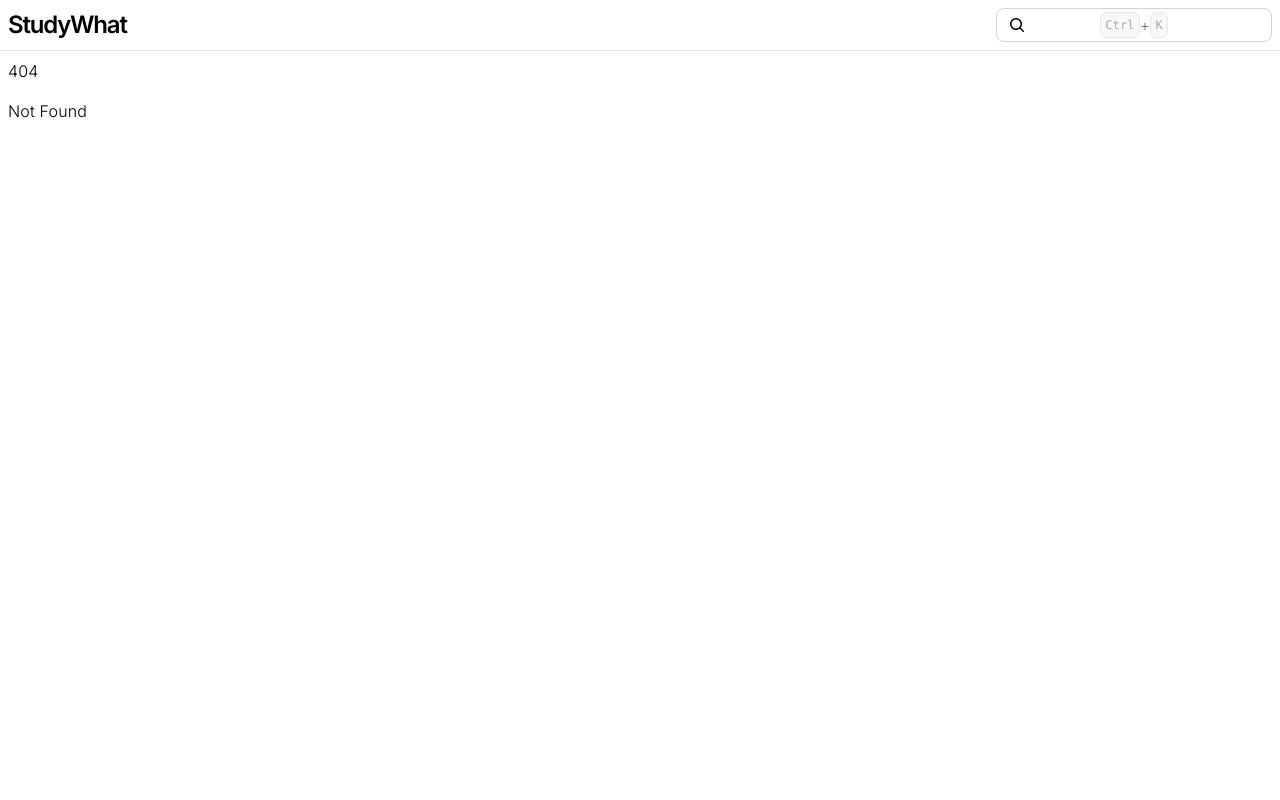
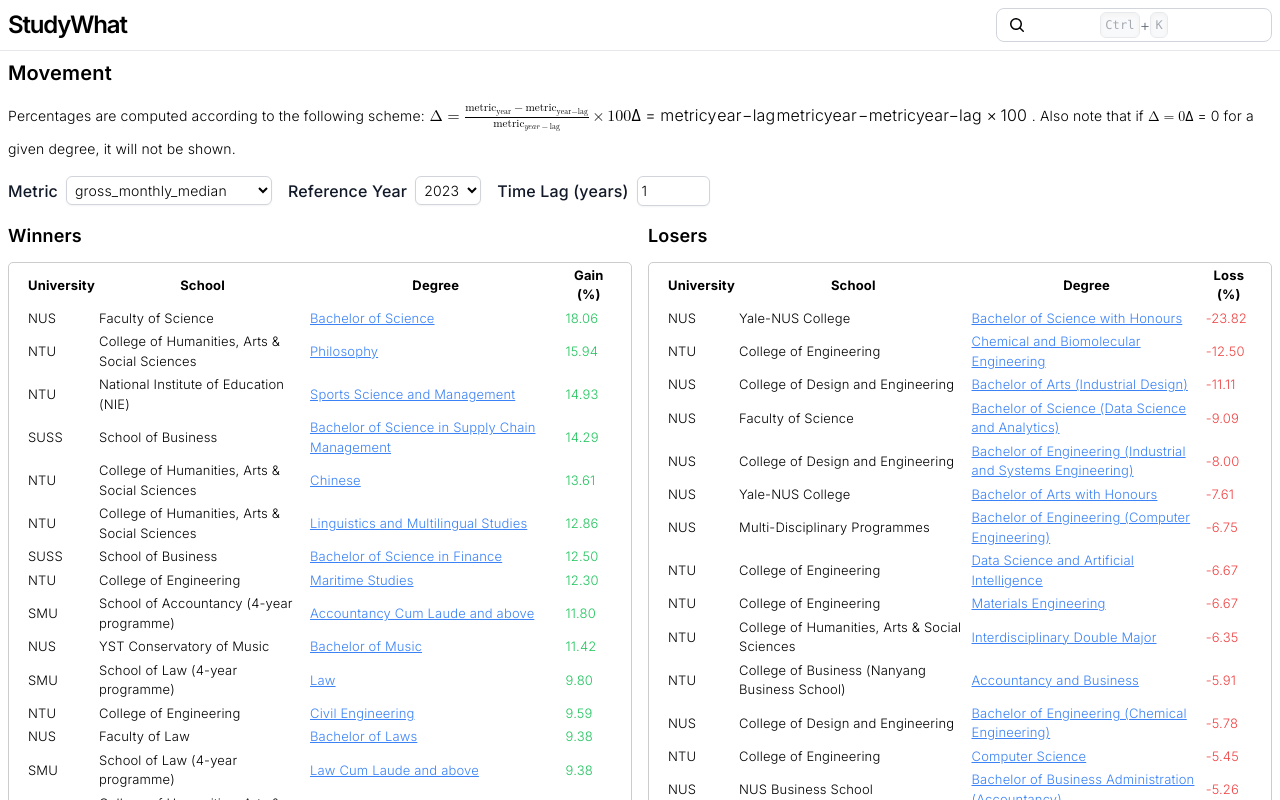
Before and after one commit to hewliyang/studywhat, a SvelteKit app: page /movement in a window 1280 px wide. Before the commit this address had no page. Shown: the top 800 px of the page. Built offline with nearby package versions, Linux system fonts and the light colour scheme.

Commit message:
feat: add controls for movement page

```diff
--- a/package.json
+++ b/package.json
@@ -13,6 +13,7 @@
     "@sveltejs/adapter-auto": "^3.0.0",
     "@sveltejs/kit": "^2.0.0",
     "@sveltejs/vite-plugin-svelte": "^3.0.0",
+    "@types/katex": "^0.16.7",
     "@types/lodash": "^4.17.0",
     "@vincjo/datatables": "^1.14.5",
     "autoprefixer": "^10.4.16",
@@ -30,6 +31,7 @@
     "@fontsource-variable/inter": "^5.0.17",
     "@unovis/svelte": "1.3.6-beta.0",
     "@unovis/ts": "1.3.6-beta.0",
+    "katex": "^0.16.10",
     "lodash": "^4.17.21"
   }
 }
--- /dev/null
+++ b/src/lib/components/Katex.svelte
@@ -0,0 +1,23 @@
+<script lang="ts">
+	import katex from "katex";
+	export let math: string;
+	export let displayMode = false;
+
+	const options = {
+		displayMode: displayMode,
+		throwOnError: false,
+	};
+
+	$: katexString = katex.renderToString(math, options);
+</script>
+
+<svelte:head>
+	<link
+		rel="stylesheet"
+		href="https://cdn.jsdelivr.net/npm/katex@0.12.0/dist/katex.min.css"
+		integrity="sha384-AfEj0r4/OFrOo5t7NnNe46zW/tFgW6x/bCJG8FqQCEo3+Aro6EYUG4+cU+KJWu/X"
+		crossorigin="anonymous"
+	/>
+</svelte:head>
+
+{@html katexString}
--- a/src/lib/data.ts
+++ b/src/lib/data.ts
@@ -3,7 +3,12 @@ import data from "./data.json";
 import url from "./data.json?url";
 import { browser } from "$app/environment";
 import { PREV_YEAR } from "./constants";
-import type { DataRecord, FlatRecord, WinnersRecord } from "$lib/types";
+import type {
+	DataRecord,
+	FlatRecord,
+	WinnersRecord,
+	YearlyRecord,
+} from "$lib/types";
 
 type _IntermediateSearchResult = {
 	record: DataRecord;
@@ -95,7 +100,8 @@ export function getGainAndLoss(
 	year: number,
 	k: number = 5,
 	q: number = 5,
-	lag: number = 1
+	lag: number = 1,
+	metric: keyof YearlyRecord = "gross_monthly_median"
 ): Record<string, WinnersRecord[]> {
 	// filter data for year & year - 1
 	const eligibleRecords = data.filter((record) => {
@@ -109,9 +115,8 @@ export function getGainAndLoss(
 		const currentYearData = record.data.find((d) => d.year === year)!;
 		const previousYearData = record.data.find((d) => d.year === year - lag)!;
 		const pctChange =
-			((currentYearData.gross_monthly_median -
-				previousYearData.gross_monthly_median) /
-				previousYearData.gross_monthly_median) *
+			((currentYearData[metric] - previousYearData[metric]) /
+				previousYearData[metric]) *
 			100;
 		return { ...record, pctChange };
 	});
@@ -123,7 +128,7 @@ export function getGainAndLoss(
 		["desc"]
 	);
 
-	const topKWinners = sortedRecords.filter((r) => r.pctChange >= 0).slice(0, k);
+	const topKWinners = sortedRecords.filter((r) => r.pctChange > 0).slice(0, k);
 	const bottomQLosers = _.orderBy(
 		sortedRecords.filter((r) => r.pctChange < 0).slice(-q),
 		["pctChange"],
--- a/src/routes/+layout.svelte
+++ b/src/routes/+layout.svelte
@@ -24,11 +24,8 @@
 				>GitHub (Web)</a
 			>
 			<span class="mx-2">&bull;</span>
-			<a href="https://github.com/hewliyang/ges-report-to-csv" class="underline"
-				>GitHub (Report Parser)</a
-			>
+			<a href="/disclaimers" class="underline">Disclaimers</a>
 		</div>
-		<p class="text-center">Singapore Open Data License 1.0</p>
 	</div>
 </footer>
 
--- a/src/routes/+page.svelte
+++ b/src/routes/+page.svelte
@@ -78,7 +78,7 @@
 			<h1 class="font-semibold text-lg">Largest Year on Year Gains (%)</h1>
 			<a
 				class="flex items-center ml-auto hover:scale-[105%]"
-				href={`/movers/?year=${selectedYr}`}
+				href={`/movement/?year=${selectedYr}`}
 				><svg
 					width="8"
 					height="8"
--- /dev/null
+++ b/src/routes/movement/+page.svelte
@@ -0,0 +1,202 @@
+<script lang="ts">
+	import { goto } from "$app/navigation";
+	import { YEARS, long2short } from "$lib/constants";
+	import Katex from "$lib/components/Katex.svelte";
+
+	export let data;
+
+	const metricOpts = [
+		"employment_rate_overall",
+		"employment_rate_ft_perm",
+		"basic_monthly_mean",
+		"basic_monthly_median",
+		"gross_monthly_mean",
+		"gross_monthly_median",
+		"gross_mthly_25_percentile",
+		"gross_mthly_75_percentile",
+	];
+
+	function handleChange() {
+		goto(`/movement/?year=${data.year}&lag=${data.lag}&metric=${data.metric}`);
+	}
+</script>
+
+<svelte:head>
+	<link
+		rel="stylesheet"
+		href="https://cdn.jsdelivr.net/npm/katex@0.16.10/dist/katex.min.css"
+		integrity="sha384-wcIxkf4k558AjM3Yz3BBFQUbk/zgIYC2R0QpeeYb+TwlBVMrlgLqwRjRtGZiK7ww"
+		crossorigin="anonymous"
+	/>
+	<script
+		defer
+		src="https://cdn.jsdelivr.net/npm/katex@0.16.10/dist/katex.min.js"
+		integrity="sha384-hIoBPJpTUs74ddyc4bFZSM1TVlQDA60VBbJS0oA934VSz82sBx1X7kSx2ATBDIyd"
+		crossorigin="anonymous"
+	></script>
+</svelte:head>
+
+<h1 class="font-semibold text-xl">Movement</h1>
+
+<p>
+	<span class="text-sm">
+		Percentages are computed according to the following scheme:
+	</span>
+	<Katex
+		math={"\\Delta=\\frac{\\text{metric}_{\\text{year}} - \\text{metric}_{\\text{year}-\\text{lag}}}{\\text{metric}_{year-\\text{lag}}} \\times 100"}
+	/>
+	<span class="text-sm">
+		. Also note that if <Katex math={"\\Delta = 0"} /> for a given degree, it will
+		not be shown.
+	</span>
+</p>
+
+<div class="flex flex-col gap-4 md:flex-row">
+	<!-- metric input -->
+	<div class="flex flex-col md:flex-row md:items-center">
+		<label
+			for="metric"
+			class="block font-medium text-gray-900 mb-1 md:mb-0 md:mr-2">Metric</label
+		>
+		<select
+			name="metric"
+			bind:value={data.metric}
+			on:change={handleChange}
+			class="text-sm inline-block p-1 border border-gray-300 bg-white rounded-md shadow-sm focus:outline-none focus:ring-indigo-500 focus:border-indigo-500 w-full md:w-auto"
+		>
+			{#each metricOpts as _metric}
+				{@const selected = _metric === data.metric}
+				<option value={_metric} {selected}>{_metric}</option>
+			{/each}
+		</select>
+	</div>
+
+	<!-- year select -->
+	<div class="flex flex-col md:flex-row md:items-center">
+		<label
+			for="year"
+			class="block font-medium text-gray-900 mb-1 md:mb-0 md:mr-2"
+			>Reference Year</label
+		>
+		<select
+			name="year"
+			bind:value={data.year}
+			on:change={handleChange}
+			class="text-sm inline-block p-1 border border-gray-300 bg-white rounded-md shadow-sm focus:outline-none focus:ring-indigo-500 focus:border-indigo-500 w-full md:w-auto"
+		>
+			{#each YEARS as _year}
+				{@const selected = _year === data.year}
+				<option value={_year} {selected}>{_year}</option>
+			{/each}
+		</select>
+	</div>
+
+	<!-- lag input -->
+	<div class="flex flex-col md:flex-row md:items-center">
+		<label
+			for="lag"
+			class="block font-medium text-gray-900 mb-1 md:mb-0 md:mr-2"
+			>Time Lag (years)</label
+		>
+		<input
+			name="lag"
+			type="number"
+			bind:value={data.lag}
+			on:change={handleChange}
+			min="1"
+			max="10"
+			class="text-sm inline-block p-1 border border-gray-300 bg-white rounded-md shadow-sm focus:outline-none focus:ring-indigo-500 focus:border-indigo-500 w-full md:w-auto"
+		/>
+	</div>
+</div>
+
+<div class="grid grid-cols-1 md:grid-cols-2 gap-4 w-full">
+	<div>
+		<h2 class="font-semibold text-lg mb-3">Winners</h2>
+		{#if data.best.length > 0}
+			<table>
+				<thead>
+					<tr>
+						<th>University</th>
+						<th>School</th>
+						<th>Degree</th>
+						<th>Gain (%)</th>
+					</tr>
+				</thead>
+				<tbody>
+					{#each data.best as row}
+						<tr>
+							<td>{long2short[row.university]}</td>
+							<td>{row.school ?? "-"}</td>
+							<td
+								><a href="/degree/{row.slug}" class="text-blue-500 underline"
+									>{row.degree}</a
+								></td
+							>
+							<td class="text-green-500">{row.pctChange.toFixed(2)}</td>
+						</tr>
+					{/each}
+				</tbody>
+			</table>
+		{:else}
+			<div>😢 no winners 😢</div>
+		{/if}
+	</div>
+	<div>
+		<h2 class="font-semibold text-lg mb-3">Losers</h2>
+		{#if data.worst.length > 0}
+			<table>
+				<thead>
+					<tr>
+						<th>University</th>
+						<th>School</th>
+						<th>Degree</th>
+						<th>Loss (%)</th>
+					</tr>
+				</thead>
+				<tbody>
+					{#each data.worst as row}
+						<tr>
+							<td>{long2short[row.university]}</td>
+							<td>{row.school ?? "-"}</td>
+							<td
+								><a href="/degree/{row.slug}" class="text-blue-500 underline"
+									>{row.degree}</a
+								></td
+							>
+							<td class="text-red-500">{row.pctChange.toFixed(2)}</td>
+						</tr>
+					{/each}
+				</tbody>
+			</table>
+		{:else}
+			<div>🎉 no losers 🎉</div>
+		{/if}
+	</div>
+</div>
+
+<style>
+	table {
+		font-size: small;
+		border-collapse: separate;
+		border: 1px solid #ccc;
+		border-radius: 5px;
+		padding: 0rem 1rem;
+	}
+
+	thead {
+		background: #fff;
+	}
+
+	tbody tr:last-child td {
+		border-bottom: none;
+	}
+
+	tbody tr {
+		transition: all, 0.2s;
+	}
+
+	tbody tr:hover {
+		background: #f5f5f5;
+	}
+</style>
--- /dev/null
+++ b/src/routes/movement/+page.ts
@@ -0,0 +1,13 @@
+import { getGainAndLoss } from "$lib/data";
+import { PREV_YEAR } from "$lib/constants";
+import type { YearlyRecord } from "$lib/types.js";
+
+export function load({ url }) {
+	const year = Number(url.searchParams.get("year")) || PREV_YEAR;
+	const lag = Number(url.searchParams.get("lag")) || 1;
+	const metric = (url.searchParams.get("metric") ||
+		"gross_monthly_median") as keyof YearlyRecord;
+
+	const { best, worst } = getGainAndLoss(year, 1000000, 1000000, lag, metric);
+	return { best, worst, year, lag, metric };
+}
--- a/src/routes/movers/+page.svelte
+++ /dev/null
@@ -1,100 +0,0 @@
-<script lang="ts">
-	import { long2short } from "$lib/constants";
-	export let data;
-</script>
-
-<h1 class="font-semibold text-xl">Movers</h1>
-
-<div class="grid grid-cols-1 md:grid-cols-2 gap-4 w-full">
-	<div>
-		<h2 class="font-semibold text-lg mb-3">Winners</h2>
-		{#if data.best.length > 0}
-			<table>
-				<thead>
-					<tr>
-						<th>University</th>
-						<th>School</th>
-						<th>Degree</th>
-						<th>Gain (%)</th>
-					</tr>
-				</thead>
-				<tbody>
-					{#each data.best as row}
-						<tr>
-							<td>{long2short[row.university]}</td>
-							<td>{row.school ?? "-"}</td>
-							<td
-								><a href="/degree/{row.slug}" class="text-blue-500 underline"
-									>{row.degree}</a
-								></td
-							>
-							<td class="text-green-500">{row.pctChange.toFixed(2)}</td>
-						</tr>
-					{/each}
-				</tbody>
-			</table>
-		{/if}
-	</div>
-	<div>
-		<h2 class="font-semibold text-lg mb-3">Losers</h2>
-		{#if data.worst.length > 0}
-			<table>
-				<thead>
-					<tr>
-						<th>University</th>
-						<th>School</th>
-						<th>Degree</th>
-						<th>Loss (%)</th>
-					</tr>
-				</thead>
-				<tbody>
-					{#each data.worst as row}
-						<tr>
-							<td>{long2short[row.university]}</td>
-							<td>{row.school ?? "-"}</td>
-							<td
-								><a href="/degree/{row.slug}" class="text-blue-500 underline"
-									>{row.degree}</a
-								></td
-							>
-							<td class="text-red-500">{row.pctChange.toFixed(2)}</td>
-						</tr>
-					{/each}
-				</tbody>
-			</table>
-		{:else}
-			<div>🎉 no losers 🎉</div>
-		{/if}
-	</div>
-</div>
-
-<style>
-	table {
-		font-size: small;
-		border-collapse: separate;
-		border: 1px solid #ccc;
-		border-radius: 5px;
-		padding: 0rem 1rem;
-	}
-
-	thead {
-		background: #fff;
-	}
-
-	tbody td th {
-		border-bottom: 1px solid #f5f5f5;
-		padding: 4px 20px;
-	}
-
-	tbody tr:last-child td {
-		border-bottom: none;
-	}
-
-	tbody tr {
-		transition: all, 0.2s;
-	}
-
-	tbody tr:hover {
-		background: #f5f5f5;
-	}
-</style>
--- a/src/routes/movers/+page.ts
+++ /dev/null
@@ -1,12 +0,0 @@
-import { getGainAndLoss } from "$lib/data";
-import { PREV_YEAR } from "$lib/constants";
-
-export function load({ url }) {
-	const year = Number(url.searchParams.get("year")) || PREV_YEAR;
-	const lag = Number(url.searchParams.get("lag")) || 1;
-
-	console.log(year, lag);
-
-	const { best, worst } = getGainAndLoss(year, 1000000, 1000000, lag);
-	return { best, worst };
-}
```
Also changed, not shown: 1 other file (tests, documents, lock files or other folders).
